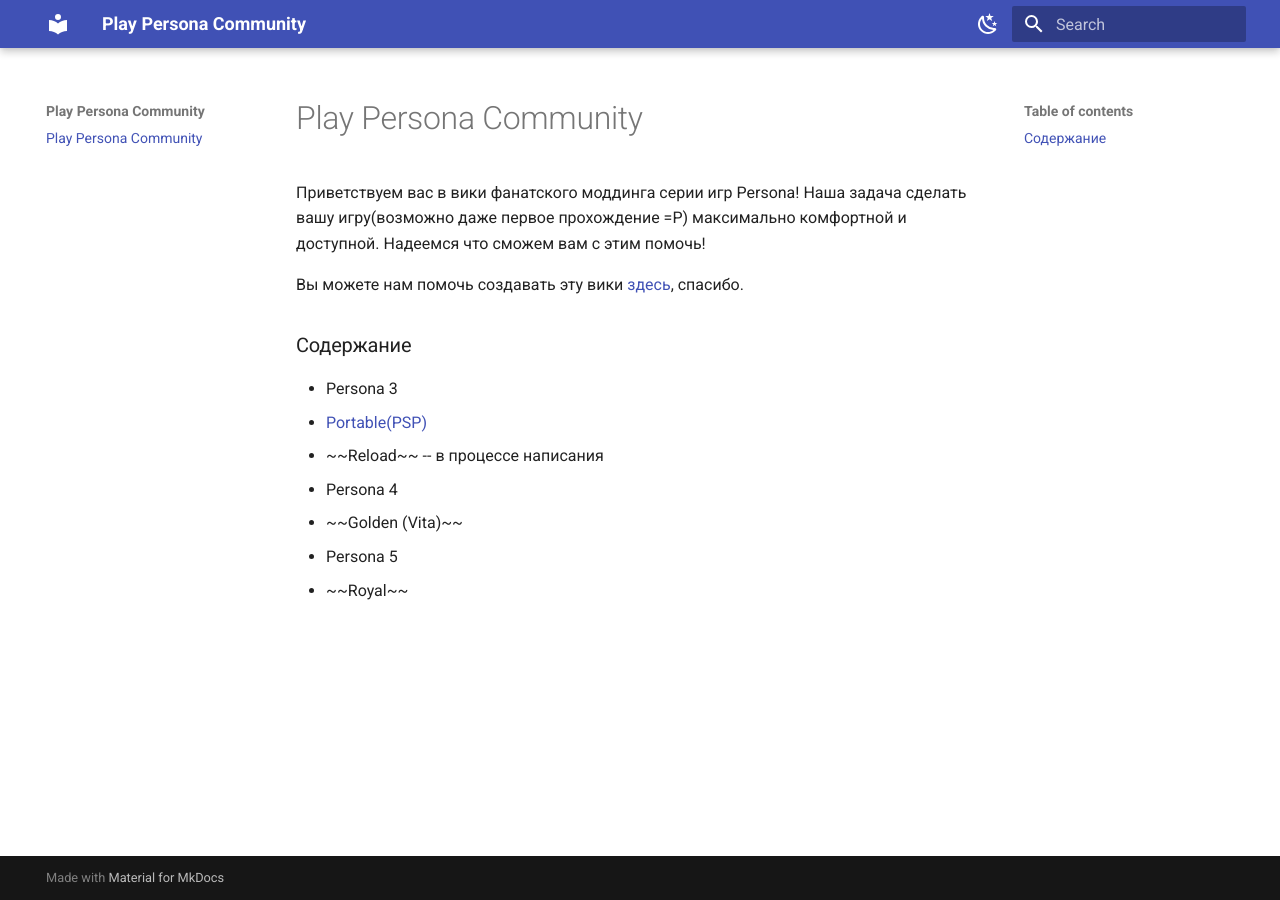
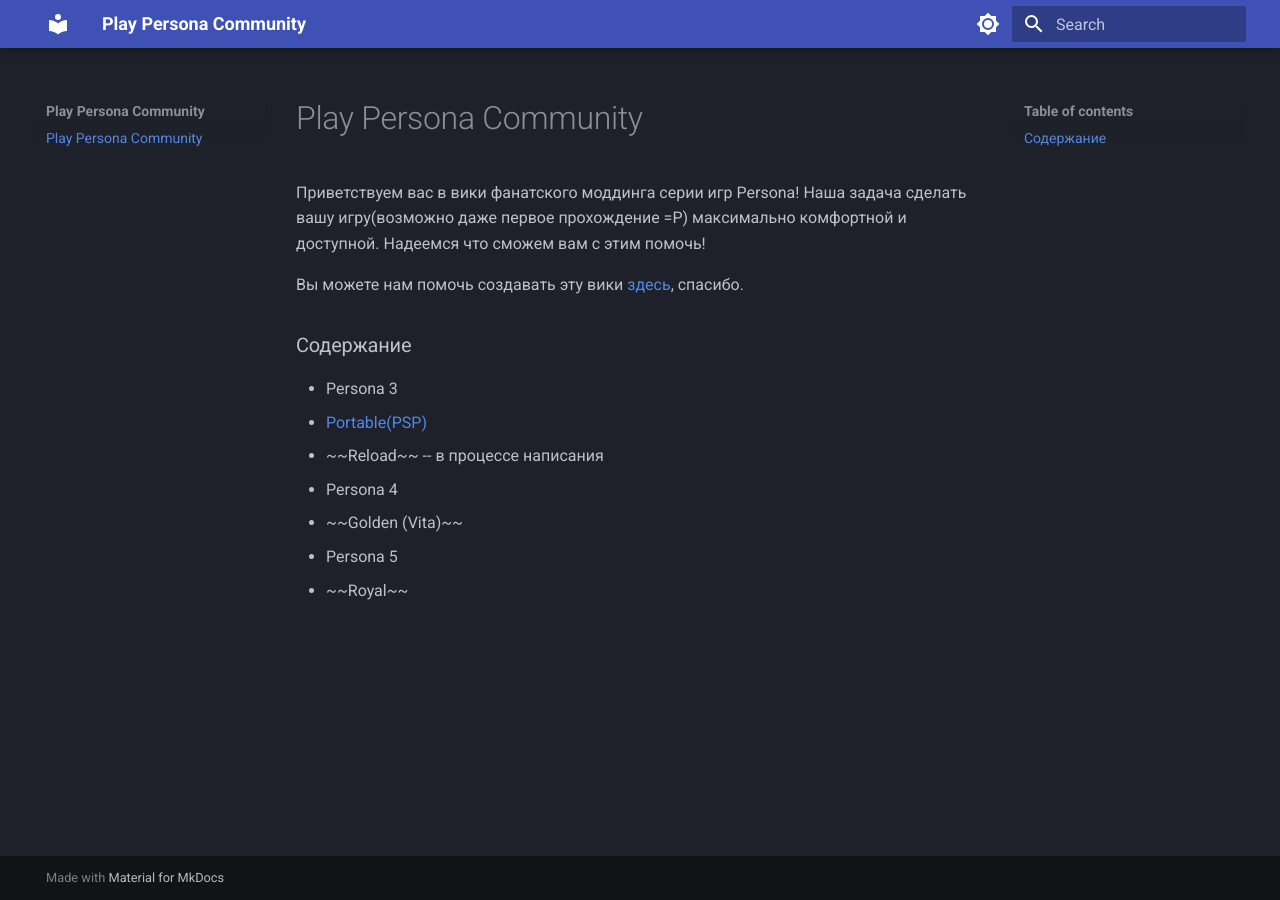
Before and after one commit to nyakokitsu/play-persona, an MkDocs documentation site: the page built from docs/index.md, in a window 1280 px wide. Built offline with MkDocs 1.6.1 and Material for MkDocs 9.7.7, drawn with Linux system fonts in a browser that asks for light colours.

Commit message:
Update mkdocs.yml

```diff
--- a/mkdocs.yml
+++ b/mkdocs.yml
@@ -3,15 +3,14 @@ site_url: https://persona.nyako.tk/
 theme:
   name: material
   palette:
+    # Palette toggle for dark mode
+    - scheme: slate
+      toggle:
+        icon: material/brightness-7
+        name: Switch to light mode
 
     # Palette toggle for light mode
     - scheme: default
       toggle:
         icon: material/weather-night
         name: Switch to dark mode
-
-    # Palette toggle for dark mode
-    - scheme: slate
-      toggle:
-        icon: material/weather-sunny
-        name: Switch to light mode
```
